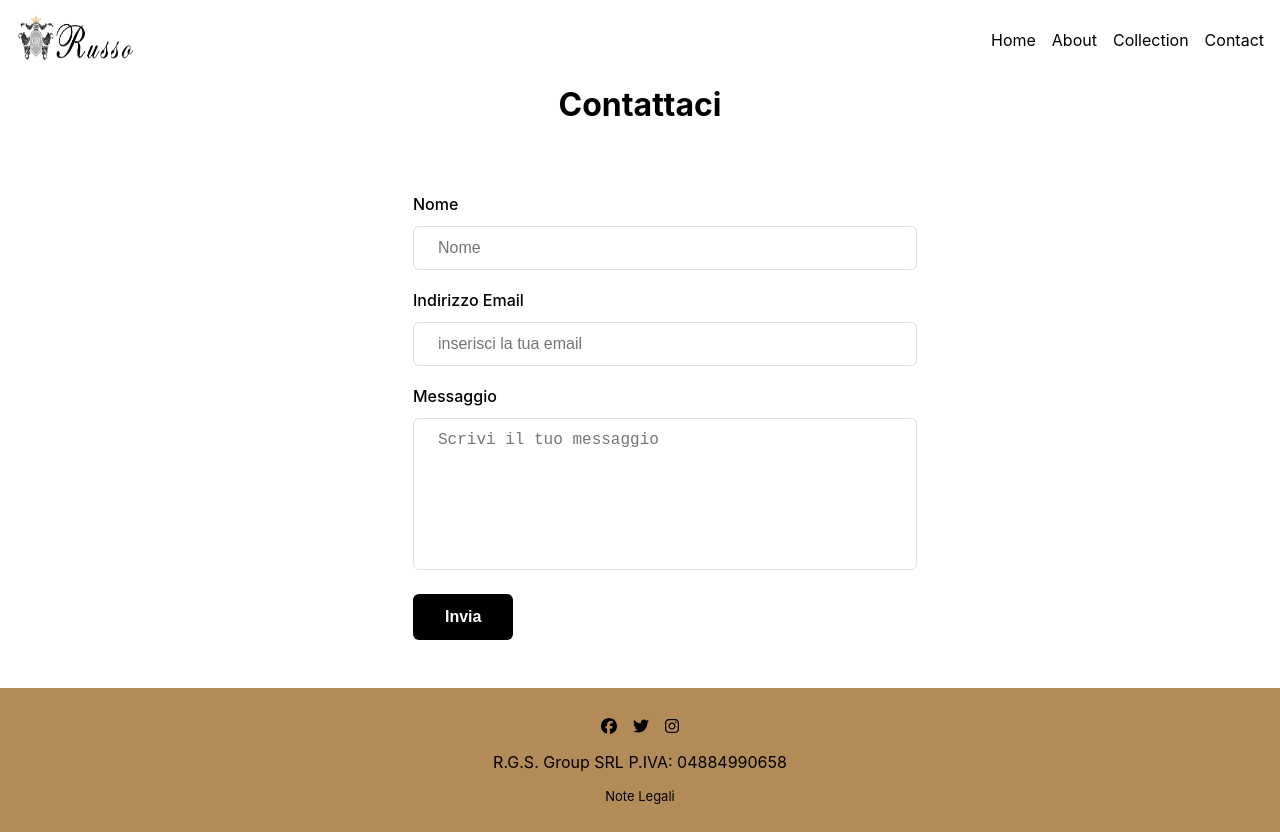
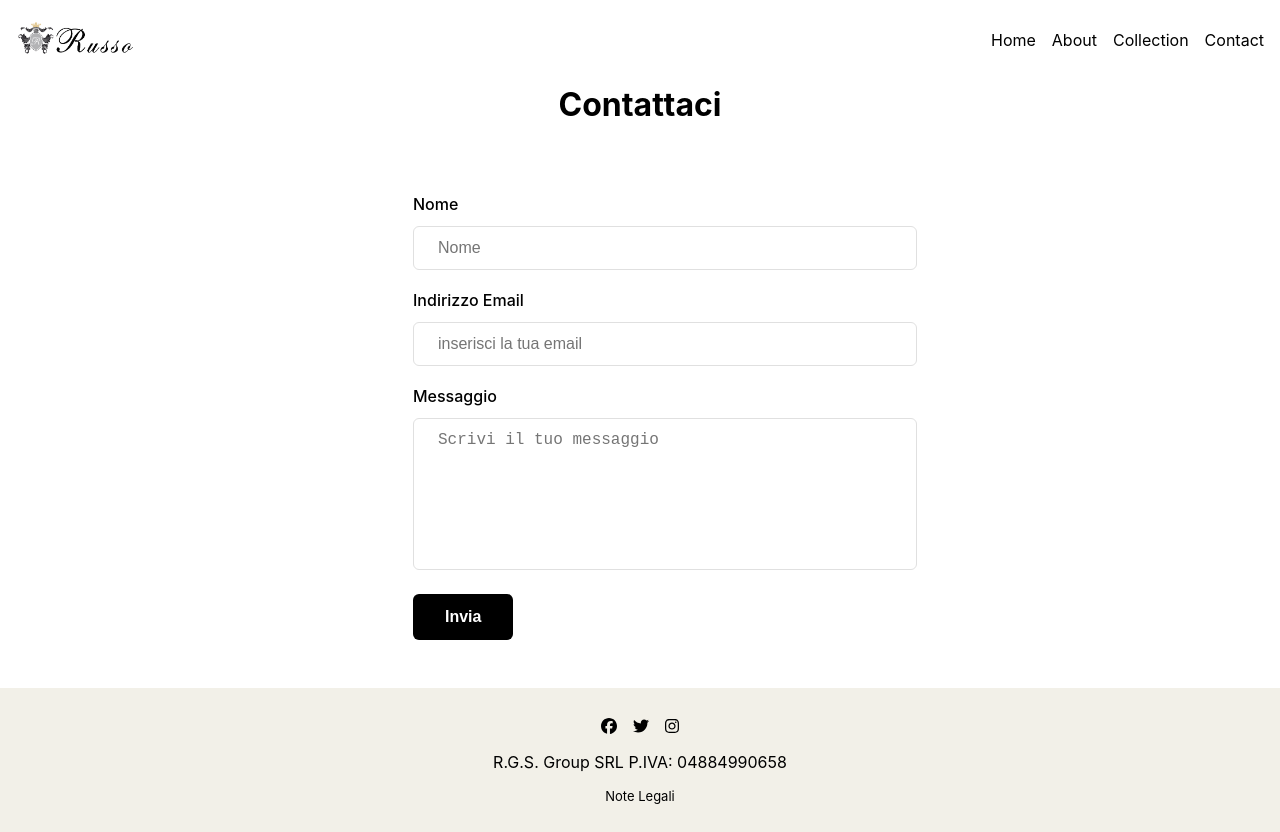
Before and after one commit to fdm89/russo-abbigliamento, a React (Create React App) app: page /contact in a window 1280 px wide. Built offline with nearby package versions, Linux system fonts and the light colour scheme.

Commit message:
adjusted logo

```diff
--- a/public/index.html
+++ b/public/index.html
@@ -10,7 +10,7 @@
       content="Web site created using create-react-app"
     />
 
-    <link rel="apple-touch-icon" href="%PUBLIC_URL%/logo192.png" />
+    <link rel="apple-touch-icon" href="%PUBLIC_URL%/logo192.png" sizes="32x32"/>
 
     <link rel="manifest" href="%PUBLIC_URL%/manifest.json" />
 
@@ -18,7 +18,7 @@
     <link rel="stylesheet" href="https://cdnjs.cloudflare.com/ajax/libs/font-awesome/5.15.3/css/all.min.css" />
 
 
-    <title>React App</title>
+    <title>Russo abbigliamento</title>
   </head>
   <body>
     <noscript>You need to enable JavaScript to run this app.</noscript>
--- a/src/components/Contact.js
+++ b/src/components/Contact.js
@@ -79,7 +79,7 @@ function Contact() {
   <div className="formbold-form-wrapper">
     <form ref={formRef} onSubmit={handleSubmit}>
       <div className="formbold-mb-5">
-        <label for="name" className="formbold-form-label"> Nome </label>
+        <label htmlFor="name" className="formbold-form-label"> Nome </label>
         <input
           type="text"
           name="name"
@@ -91,7 +91,7 @@ function Contact() {
       </div>
 
       <div className="formbold-mb-5">
-        <label for="email" className="formbold-form-label"> Indirizzo Email </label>
+        <label htmlFor="email" className="formbold-form-label"> Indirizzo Email </label>
         <input
           type="email"
           name="email"
@@ -103,7 +103,7 @@ function Contact() {
       </div>
 
       <div className="formbold-mb-5">
-        <label for="message" className="formbold-form-label"> Messaggio </label>
+        <label htmlFor="message" className="formbold-form-label"> Messaggio </label>
         <textarea
           rows="7"
           name="message"
--- a/src/components/Footer.css
+++ b/src/components/Footer.css
@@ -3,7 +3,7 @@
     flex-direction: column;
     justify-content: center;
     align-items: center;
-    background-color: #b38b59;
+    background-color: #f2f0e8;
     height: 18vh;;
   }
 
--- a/src/components/Navbar.css
+++ b/src/components/Navbar.css
@@ -15,7 +15,7 @@
 
 .logo-russo {
   width: 120px;
-  height: 50px;
+  height: 35.82px;
 }
 
 .navbar-menu {
```
Also changed, not shown: 1 other file (tests, documents, lock files or other folders).
